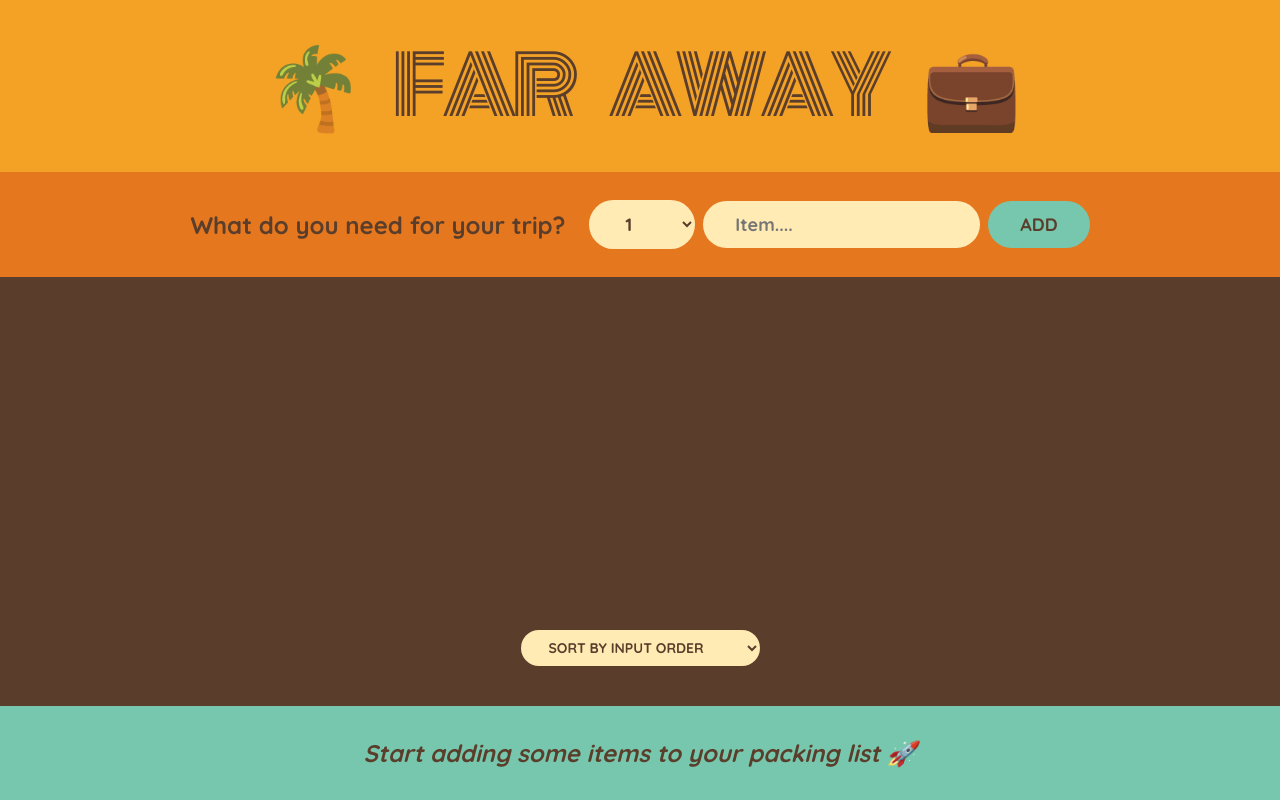
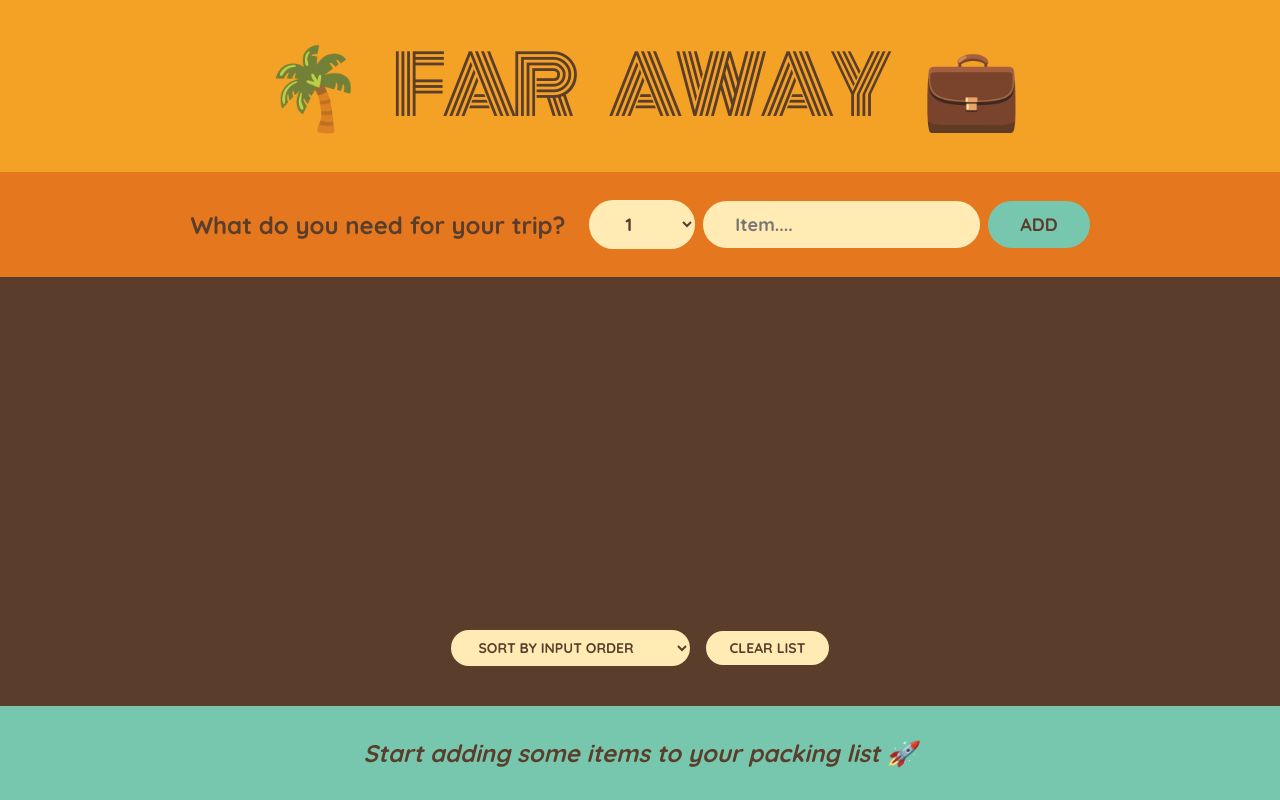
Before and after one commit to lohith-3/react-course, a React (Create React App) app in the folder 05-travel-list/: page / in a window 1280 px wide. Built offline with nearby package versions, Linux system fonts and the light colour scheme.

Commit message:
deleting all items

```diff
--- a/05-travel-list/src/App.js
+++ b/05-travel-list/src/App.js
@@ -49,6 +49,13 @@
     );
   };
 
+  const handleClearItems = () => {
+    const confirmClearAction = window.confirm(
+      "Are you sure you want to delete all items?"
+    );
+    if (confirmClearAction) setItems([]);
+  };
+
   return (
     <div className="app">
       <Logo />
@@ -57,6 +64,7 @@
         items={items}
         onDeleteItem={handleDeleteItem}
         onUpdateItem={handleUpdateItem}
+        onClearItems={handleClearItems}
       />
       <Stats items={items} />
     </div>
@@ -118,7 +126,7 @@
   );
 };
 
-const PackagingList = ({ items, onDeleteItem, onUpdateItem }) => {
+const PackagingList = ({ items, onDeleteItem, onUpdateItem, onClearItems }) => {
   const [sortBy, setSortBy] = useState("input");
 
   let sortedItems;
@@ -154,6 +162,7 @@
           <option value="description">Sort by description</option>
           <option value="packed">Sort by packed Status</option>
         </select>
+        <button onClick={onClearItems}>Clear List</button>
       </div>
     </div>
   );
```
